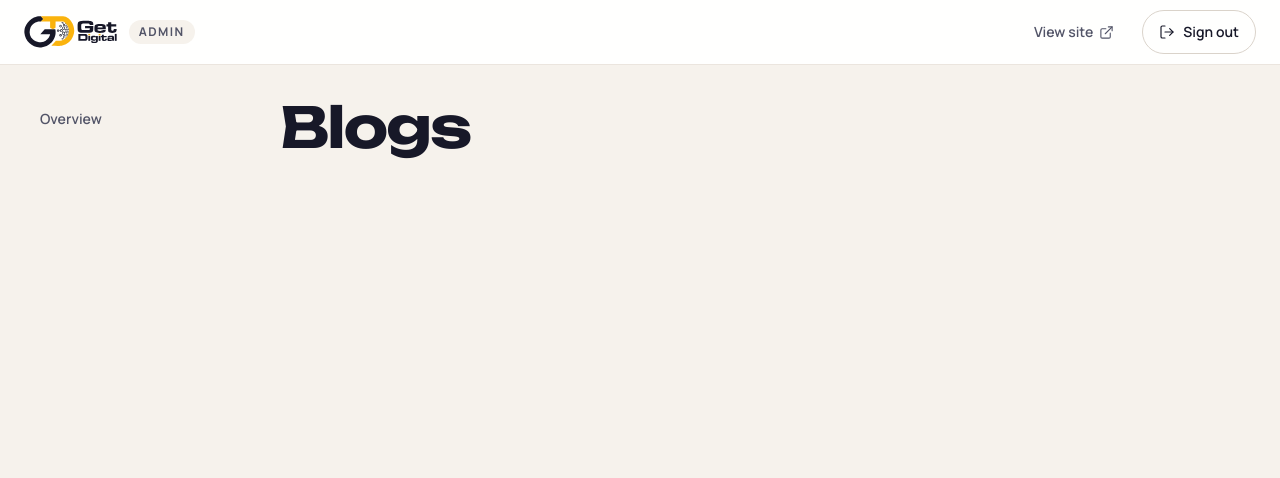
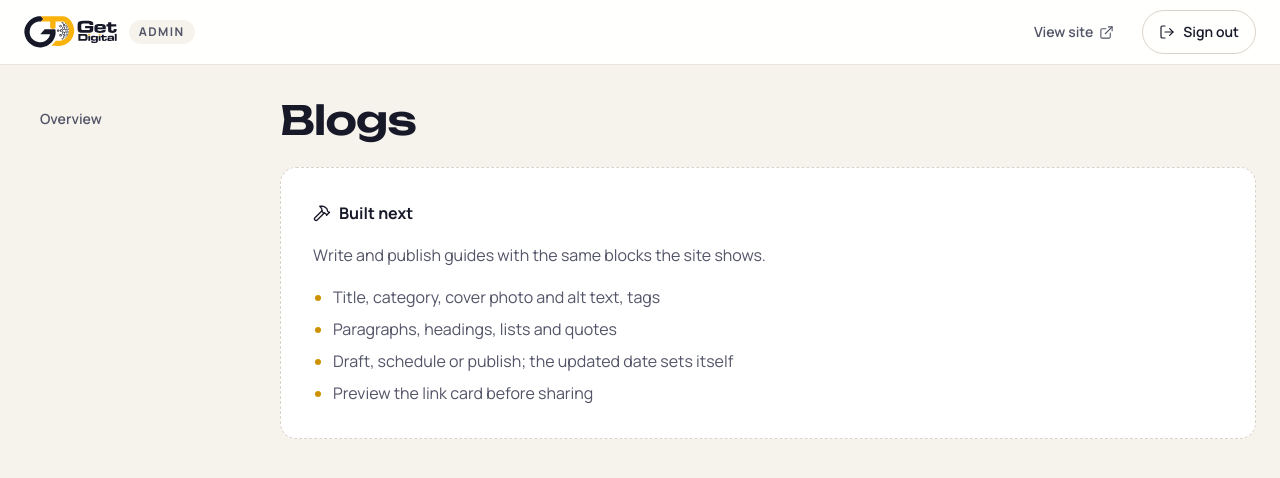
Before and after one commit to charlesaroma/get_digital, a React (Vite) app: page /admin/blogs in a window 1280 px wide. Shown: the top 478 px of the page. Built offline with nearby package versions, Linux system fonts and the light colour scheme; no server answers.

Commit message:
add new site pages, voting/ticketing features, admin components, and API services

```diff
--- a/src/AdminDashboard/pages/3.blogs/blogs.jsx
+++ b/src/AdminDashboard/pages/3.blogs/blogs.jsx
@@ -1,4 +1,17 @@
 /* Admin: Blogs */
+import AdminPlaceholder from "@/AdminDashboard/components/AdminPlaceholder";
+
 export default function AdminBlogsPage() {
-  return <h1>Blogs</h1>;
+  return (
+    <AdminPlaceholder
+      title="Blogs"
+      text="Write and publish guides with the same blocks the site shows."
+      items={[
+        "Title, category, cover photo and alt text, tags",
+        "Paragraphs, headings, lists and quotes",
+        "Draft, schedule or publish; the updated date sets itself",
+        "Preview the link card before sharing",
+      ]}
+    />
+  );
 }
```
